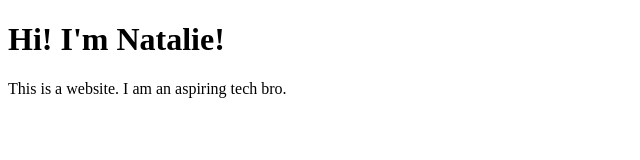
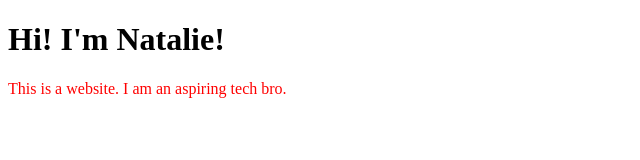
Before and after one commit to natplusultra/natplusultra.github.io, a plain HTML site: page index.html in a window 1280 px wide. Shown: the whole page, without its empty margins (0-640 px from the left). Drawn offline with Linux system fonts and the light colour scheme.

Commit message:
new colors

```diff
--- a/index.html
+++ b/index.html
@@ -3,6 +3,7 @@
 <head>
 	<meta charset="UTF-8">
 	<title>This is me!</title>
+	<link rel="stylesheet" type="text/css" href="style.css"/>
 </head>
 <body>
 	<h1>Hi! I'm Natalie!</h1>
--- /dev/null
+++ b/style.css
@@ -0,0 +1,3 @@
+p {
+	color: red;
+}
```
